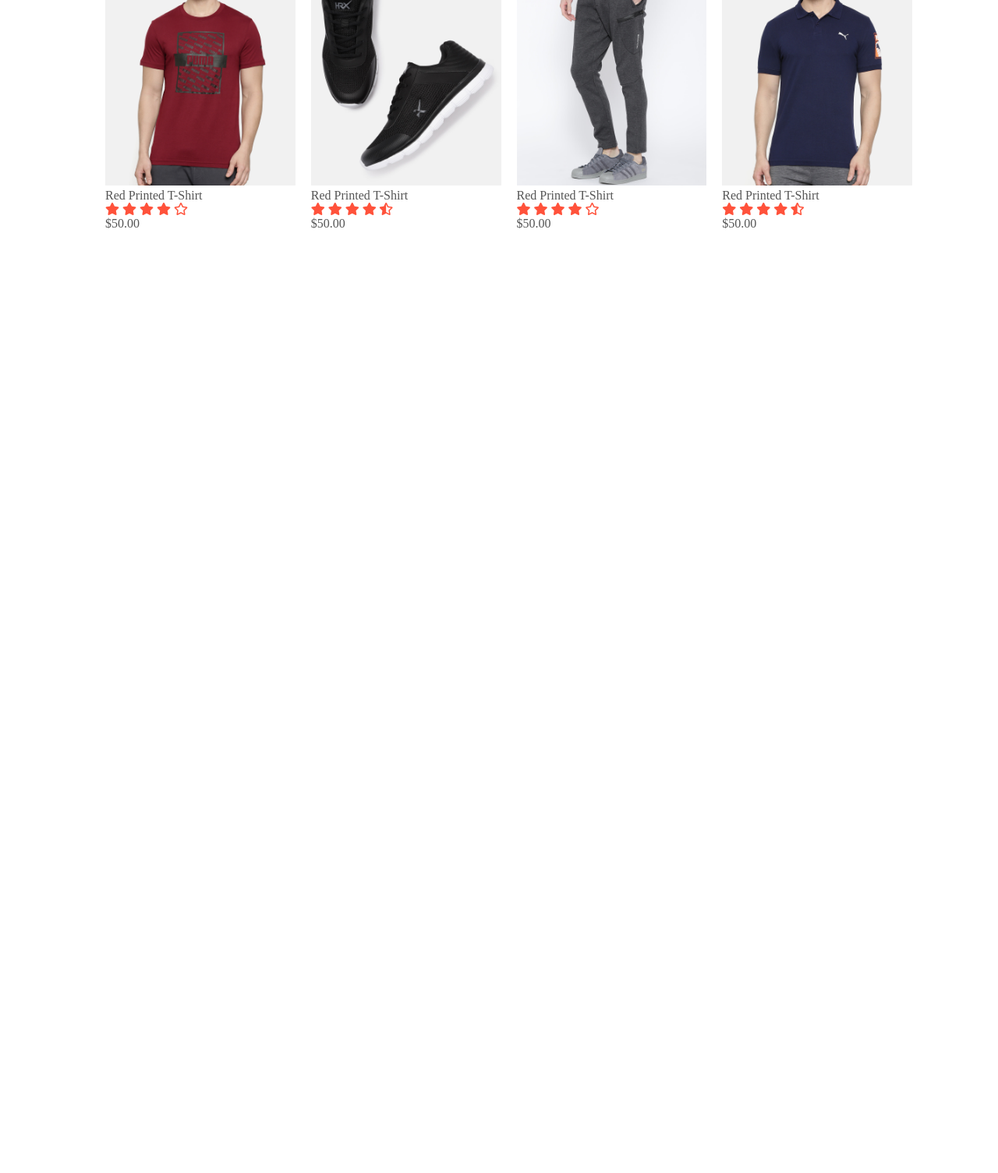
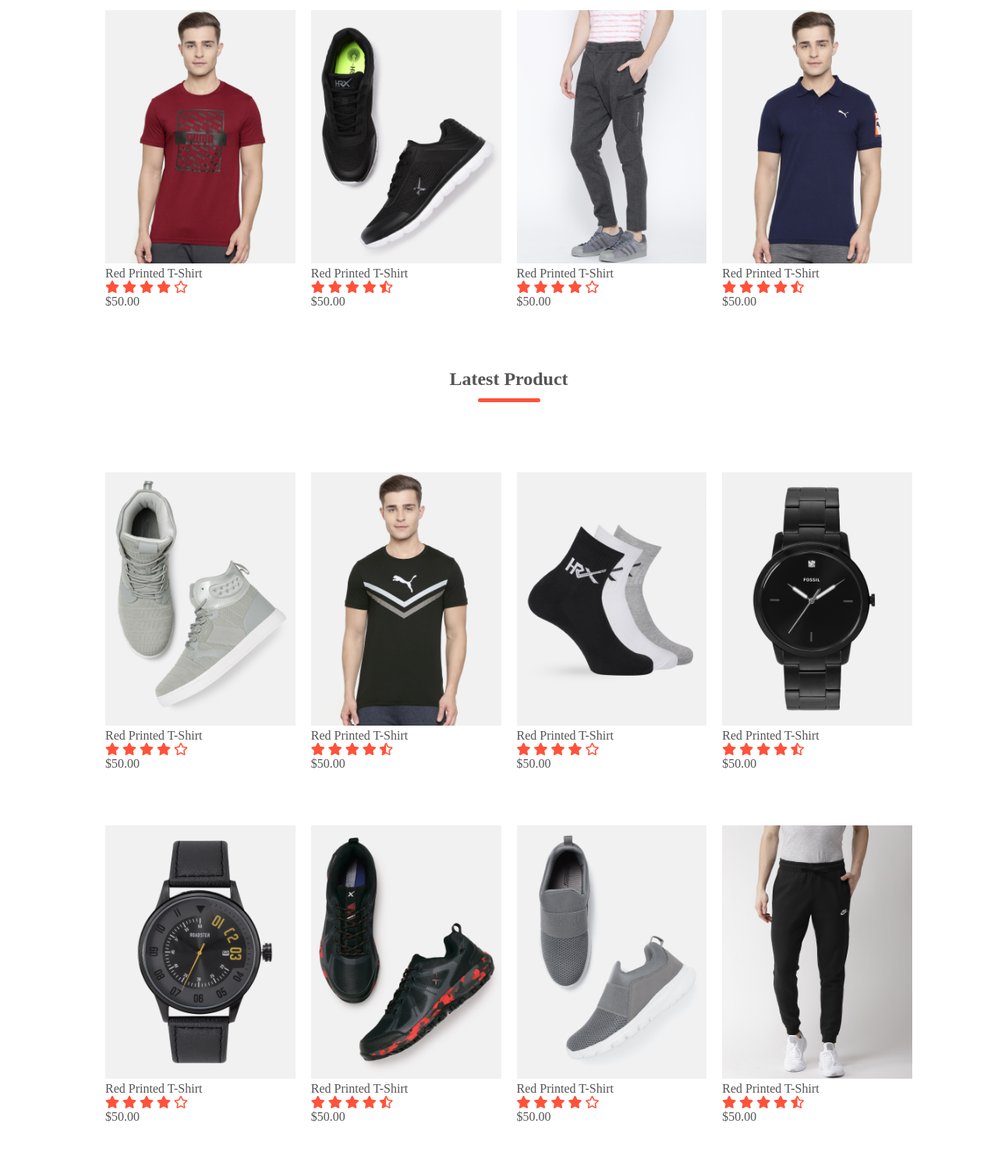
Before and after one commit to domingogt/RedStore, a plain HTML site: page index.html in a window 1280 px wide. Shown: the part 1294-2799 px from the top of the page at 78% size. Before the commit the page ends 1650 px from the top, so only its background shows below. Drawn offline with Linux system fonts and the light colour scheme.

Commit message:
12 agosto modificacion

```diff
--- a/index.html
+++ b/index.html
@@ -115,6 +115,130 @@
           <p>$50.00</p>
         </div>
       </div>
+
+      <!-- Lates Products-->
+      <h2 class="title">Latest Product</h2>
+
+      <div class="row">
+        <div class="col-4">
+          <img src="images/product-5.jpg" alt="Products" />
+          <h4>Red Printed T-Shirt</h4>
+          <div class="rating">
+            <i class="fas fa-star"></i>
+            <i class="fas fa-star"></i>
+            <i class="fas fa-star"></i>
+            <i class="fas fa-star"></i>
+            <i class="far fa-star"></i>
+          </div>
+          <p>$50.00</p>
+        </div>
+        <div class="col-4">
+          <img src="images/product-6.jpg" alt="Products" />
+          <h4>Red Printed T-Shirt</h4>
+          <div class="rating">
+            <i class="fas fa-star"></i>
+            <i class="fas fa-star"></i>
+            <i class="fas fa-star"></i>
+            <i class="fas fa-star"></i>
+            <i class="fas fa-star-half-alt"></i>
+          </div>
+          <p>$50.00</p>
+        </div>
+        <div class="col-4">
+          <img src="images/product-7.jpg" alt="Products" />
+          <h4>Red Printed T-Shirt</h4>
+          <div class="rating">
+            <i class="fas fa-star"></i>
+            <i class="fas fa-star"></i>
+            <i class="fas fa-star"></i>
+            <i class="fas fa-star"></i>
+            <i class="far fa-star"></i>
+          </div>
+          <p>$50.00</p>
+        </div>
+        <div class="col-4">
+          <img src="images/product-8.jpg" alt="Products" />
+          <h4>Red Printed T-Shirt</h4>
+          <div class="rating">
+            <i class="fas fa-star"></i>
+            <i class="fas fa-star"></i>
+            <i class="fas fa-star"></i>
+            <i class="fas fa-star"></i>
+            <i class="fas fa-star-half-alt"></i>
+          </div>
+          <p>$50.00</p>
+        </div>
+      </div>
+
+      <div class="row">
+        <div class="col-4">
+          <img src="images/product-9.jpg" alt="Products" />
+          <h4>Red Printed T-Shirt</h4>
+          <div class="rating">
+            <i class="fas fa-star"></i>
+            <i class="fas fa-star"></i>
+            <i class="fas fa-star"></i>
+            <i class="fas fa-star"></i>
+            <i class="far fa-star"></i>
+          </div>
+          <p>$50.00</p>
+        </div>
+        <div class="col-4">
+          <img src="images/product-10.jpg" alt="Products" />
+          <h4>Red Printed T-Shirt</h4>
+          <div class="rating">
+            <i class="fas fa-star"></i>
+            <i class="fas fa-star"></i>
+            <i class="fas fa-star"></i>
+            <i class="fas fa-star"></i>
+            <i class="fas fa-star-half-alt"></i>
+          </div>
+          <p>$50.00</p>
+        </div>
+        <div class="col-4">
+          <img src="images/product-11.jpg" alt="Products" />
+          <h4>Red Printed T-Shirt</h4>
+          <div class="rating">
+            <i class="fas fa-star"></i>
+            <i class="fas fa-star"></i>
+            <i class="fas fa-star"></i>
+            <i class="fas fa-star"></i>
+            <i class="far fa-star"></i>
+          </div>
+          <p>$50.00</p>
+        </div>
+        <div class="col-4">
+          <img src="images/product-12.jpg" alt="Products" />
+          <h4>Red Printed T-Shirt</h4>
+          <div class="rating">
+            <i class="fas fa-star"></i>
+            <i class="fas fa-star"></i>
+            <i class="fas fa-star"></i>
+            <i class="fas fa-star"></i>
+            <i class="fas fa-star-half-alt"></i>
+          </div>
+          <p>$50.00</p>
+        </div>
+      </div>
+    </div>
+
+    <!-- offer -->
+    <div class="offer">
+      <div class="row">
+        <div class="col-2">
+          <img class="offer-img" src="images/exclusive.png" alt="exclusive" />
+        </div>
+        <div class="col-2">
+          <p>Exclusively Available on RedStore</p>
+          <h1>Smart Band 4</h1>
+          <small
+            >The Mi Smart Band 4 Feature a 39-9 larger(than Mi Band 3) AMOLED
+            color full-touch display with brightness, so everything is clear as
+            can be</small
+          >
+          <a class="btn" href="">Buy Now &#8594;</a>
+        </div>
+      </div>
     </div>
   </body>
 </html>
--- a/style.css
+++ b/style.css
@@ -147,3 +147,17 @@ col-p {
 .col-4:hover {
   transform: translateY(-5px);
 }
+
+.offer {
+  background: -webkit-radial-gradient(#fff, #ffd6d6);
+  margin-top: 80px;
+  padding: 30px 0;
+}
+
+.col-2 {
+  padding: 50px;
+}
+
+.small {
+  color: #555;
+}
```
